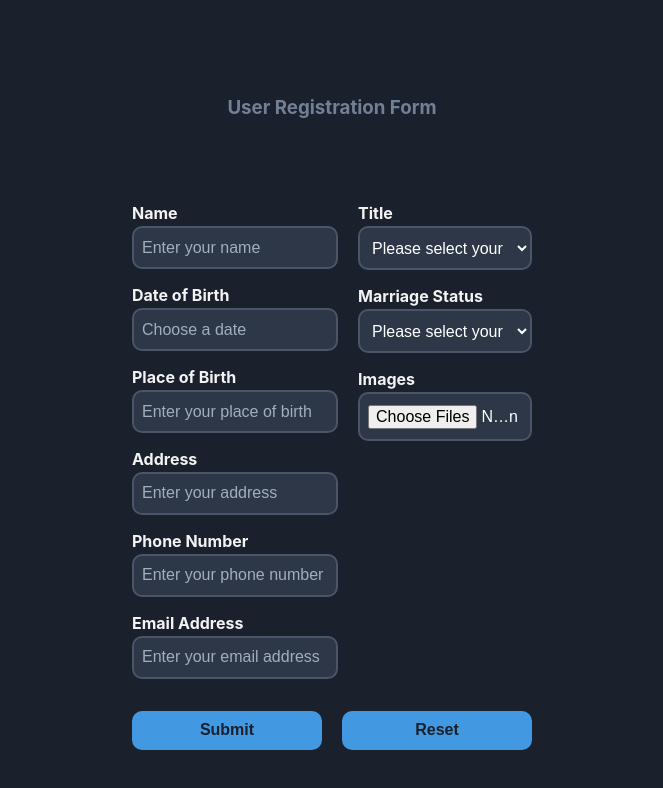
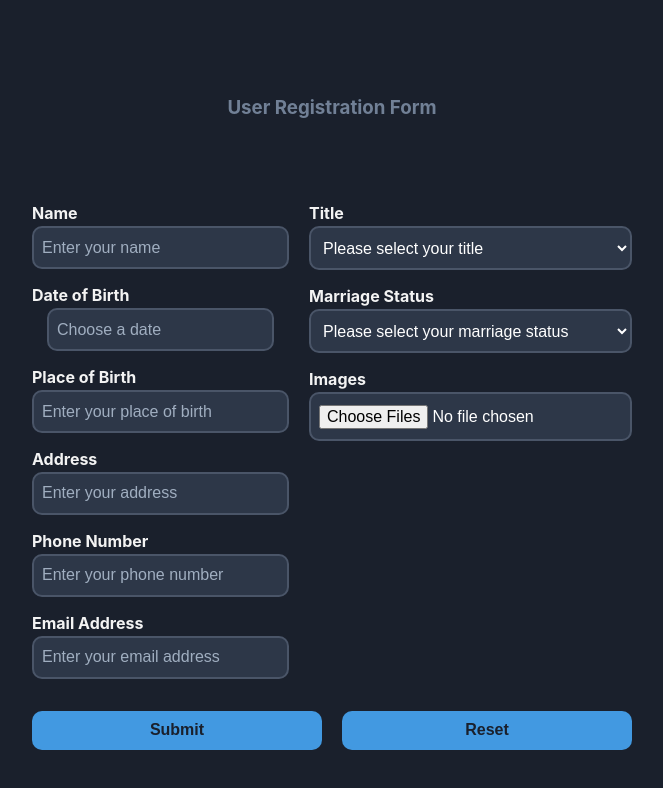
Before and after one commit to achdiathadit/user-registration-form, a React (Create React App) app: page / in a window 1280 px wide. Shown: the top 788 px of the page, without its empty margins (308-971 px from the left). Built offline with nearby package versions, Linux system fonts and the light colour scheme.

Commit message:
Update App.css

```diff
--- a/src/App.css
+++ b/src/App.css
@@ -30,7 +30,7 @@ header h3 {
 
 form {
 	width: 95%;
-	max-width: 400px;
+	max-width: 600px;
 	margin: 0 auto;
 }
 
@@ -102,15 +102,11 @@ select.react-datepicker__month-select {
 
 fieldset.left-fieldset {
 	border: none;
+	flex-grow: 2;
 }
 
 fieldset.right-fieldset {
 	border: none;
-	flex-shrink: 5;
-}
-
-.file-upload-button::before {
-	border-radius: 10px;
 }
 
 .card {
```
